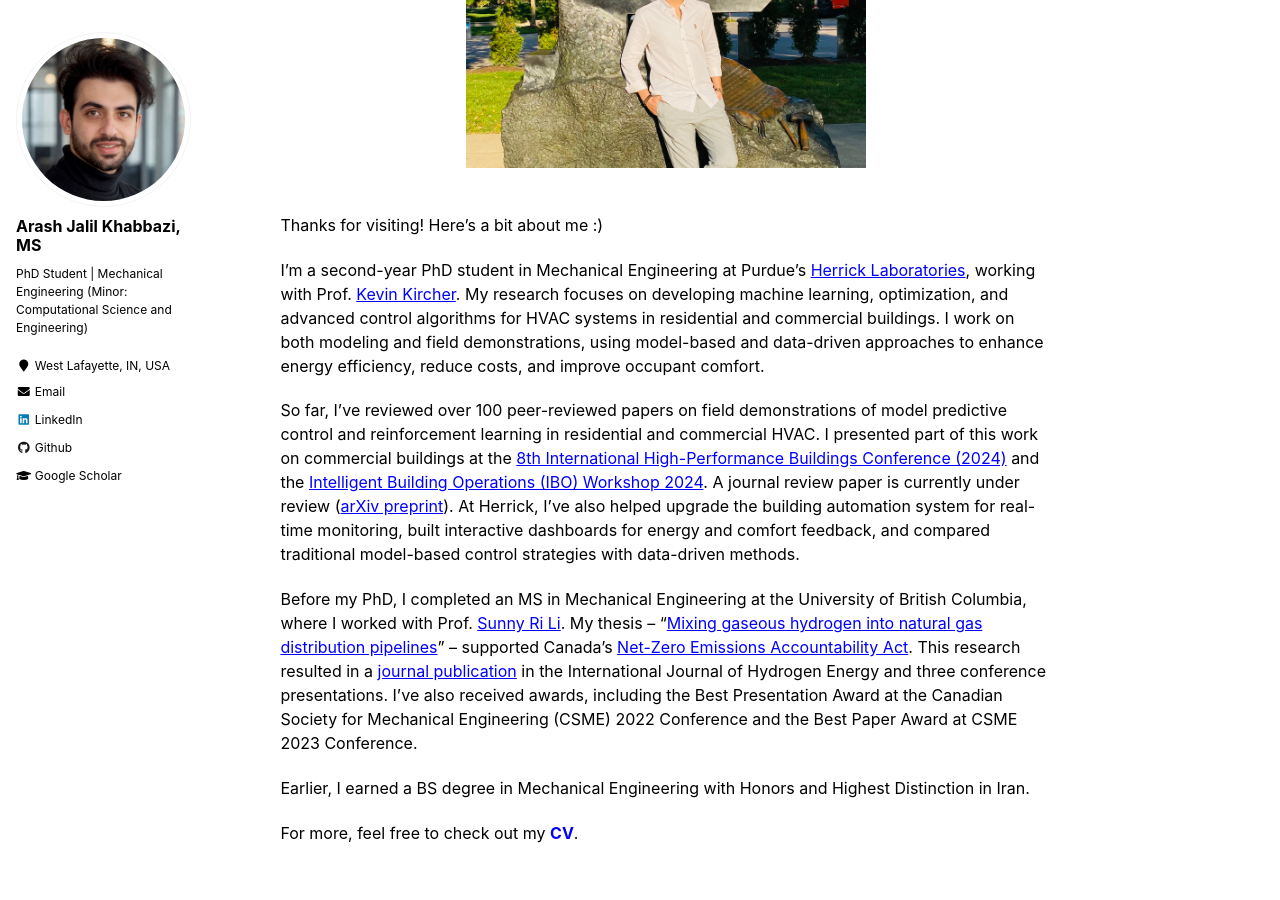
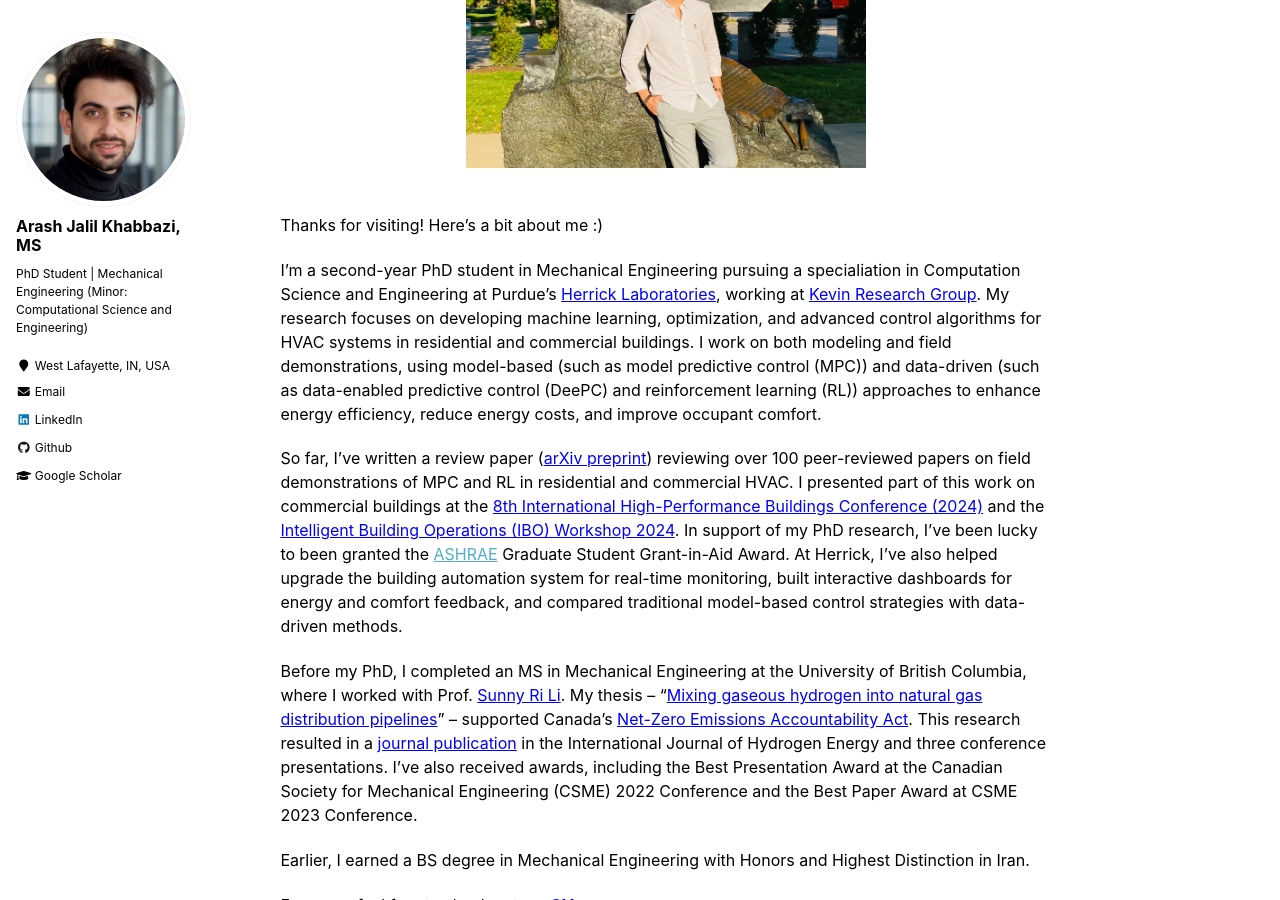
Before and after one commit to arashjkh/arashjkh.github.io, a Jekyll site: the page built from _pages/about.md, in a window 1280 px wide and 900 px high, scrolled down 339 px. Built offline with Jekyll 4.4.1, drawn with Linux system fonts in a browser that asks for light colours.

Commit message:
Update about.md

```diff
--- a/_pages/about.md
+++ b/_pages/about.md
@@ -23,9 +23,9 @@ redirect_from:
 
 Thanks for visiting! Here’s a bit about me :)
 
-I’m a second-year PhD student in Mechanical Engineering at Purdue's <a href="https://engineering.purdue.edu/Herrick" target="_blank" style="color: blue; text-decoration: underline;">Herrick Laboratories</a>, working with Prof. <a href="https://kevinjkircher.com/" target="_blank" style="color: blue; text-decoration: underline;">Kevin Kircher</a>. My research focuses on developing machine learning, optimization, and advanced control algorithms for HVAC systems in residential and commercial buildings. I work on both modeling and field demonstrations, using model-based and data-driven approaches to enhance energy efficiency, reduce costs, and improve occupant comfort.
+I’m a second-year PhD student in Mechanical Engineering pursuing a specialiation in Computation Science and Engineering at Purdue's <a href="https://engineering.purdue.edu/Herrick" target="_blank" style="color: blue; text-decoration: underline;">Herrick Laboratories</a>, working at <a href="https://kevinjkircher.com/" target="_blank" style="color: blue; text-decoration: underline;">Kevin Research Group</a>. My research focuses on developing machine learning, optimization, and advanced control algorithms for HVAC systems in residential and commercial buildings. I work on both modeling and field demonstrations, using model-based (such as model predictive control (MPC)) and data-driven (such as data-enabled predictive control (DeePC) and reinforcement learning (RL)) approaches to enhance energy efficiency, reduce energy costs, and improve occupant comfort.
 
-So far, I’ve reviewed over 100 peer-reviewed papers on field demonstrations of model predictive control and reinforcement learning in residential and commercial HVAC. I presented part of this work on commercial buildings at the <a href="https://docs.lib.purdue.edu/ihpbc/473/" target="_blank" style="color: blue; text-decoration: underline;">8th International High-Performance Buildings Conference (2024)</a> and the <a href="https://www.youtube.com/watch?v=NJ3izRJVNK0&list=PLcZDMdEnS08kcgUMfKHNHn507XDJG0LGC" target="_blank" style="color: blue; text-decoration: underline;">Intelligent Building Operations (IBO) Workshop 2024</a>. A journal review paper is currently under review (<a href="https://arxiv.org/abs/2503.05022" target="_blank" style="color: blue; text-decoration: underline;">arXiv preprint</a>). At Herrick, I’ve also helped upgrade the building automation system for real-time monitoring, built interactive dashboards for energy and comfort feedback, and compared traditional model-based control strategies with data-driven methods.
+So far, I’ve written a review paper (<a href="https://arxiv.org/abs/2503.05022" target="_blank" style="color: blue; text-decoration: underline;">arXiv preprint</a>) reviewing over 100 peer-reviewed papers on field demonstrations of MPC and RL in residential and commercial HVAC. I presented part of this work on commercial buildings at the <a href="https://docs.lib.purdue.edu/ihpbc/473/" target="_blank" style="color: blue; text-decoration: underline;">8th International High-Performance Buildings Conference (2024)</a> and the <a href="https://www.youtube.com/watch?v=NJ3izRJVNK0&list=PLcZDMdEnS08kcgUMfKHNHn507XDJG0LGC" target="_blank" style="color: blue; text-decoration: underline;">Intelligent Building Operations (IBO) Workshop 2024</a>. In support of my PhD research, I've been lucky to been granted the [ASHRAE](https://www.ashrae.org/) Graduate Student Grant-in-Aid Award. At Herrick, I’ve also helped upgrade the building automation system for real-time monitoring, built interactive dashboards for energy and comfort feedback, and compared traditional model-based control strategies with data-driven methods.
 
 Before my PhD, I completed an MS in Mechanical Engineering at the University of British Columbia, where I worked with Prof. <a href="https://scholar.google.com/citations?user=mgUDmT8AAAAJ&hl=en" target="_blank" style="color: blue; text-decoration: underline;">Sunny Ri Li</a>. My thesis -- "<a href="https://open.library.ubc.ca/soa/cIRcle/collections/ubctheses/24/items/1.0437514" target="_blank" style="color: blue; text-decoration: underline;">Mixing gaseous hydrogen into natural gas distribution pipelines</a>" -- supported Canada's <a href="https://www.canada.ca/en/services/environment/weather/climatechange/climate-plan/net-zero-emissions-2050.html;" target="_blank" style="color: blue; text-decoration: underline;">Net-Zero Emissions Accountability Act</a>. This research resulted in a <a href="https://doi.org/10.1016/j.ijhydene.2023.11.038" target="_blank" style="color: blue; text-decoration: underline;">journal publication</a> in the International Journal of Hydrogen Energy and three conference presentations. I’ve also received awards, including the Best Presentation Award at the Canadian Society for Mechanical Engineering (CSME) 2022 Conference and the Best Paper Award at CSME 2023 Conference.
 
```
